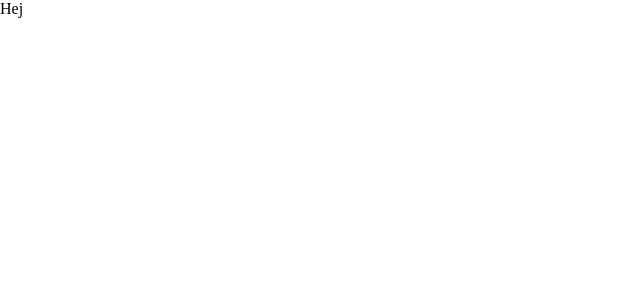
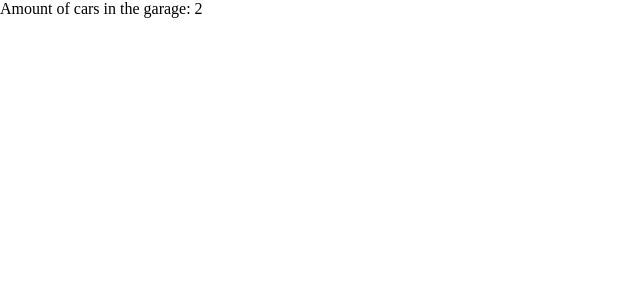
Before and after one commit to NiklasSod/garage-fe, a React (Vite) app: page / in a window 1280 px wide. Shown: the top 300 px of the page, without its empty margins (0-640 px from the left). Built offline with nearby package versions, Linux system fonts and the light colour scheme.

Commit message:
create component carForm, counter for cars

```diff
--- a/src/App.tsx
+++ b/src/App.tsx
@@ -1,7 +1,12 @@
-function App() {
+import { useState } from 'react'
+import CarForm from './components/CarForm'
+
+const App = () => {
+  const [carAmount, setCarAmount] = useState<number>(2)
   return (
     <>
-      <p>Hej</p>
+      {carAmount > 0 ? <p>Amount of cars in the garage: {carAmount}</p> : <p>The garage is empty</p>}
+      <CarForm />
     </>
   )
 }
--- /dev/null
+++ b/src/components/CarForm.tsx
@@ -0,0 +1,7 @@
+const CarForm = () => {
+  return (
+    <></>
+  )
+}
+
+export default CarForm
```
